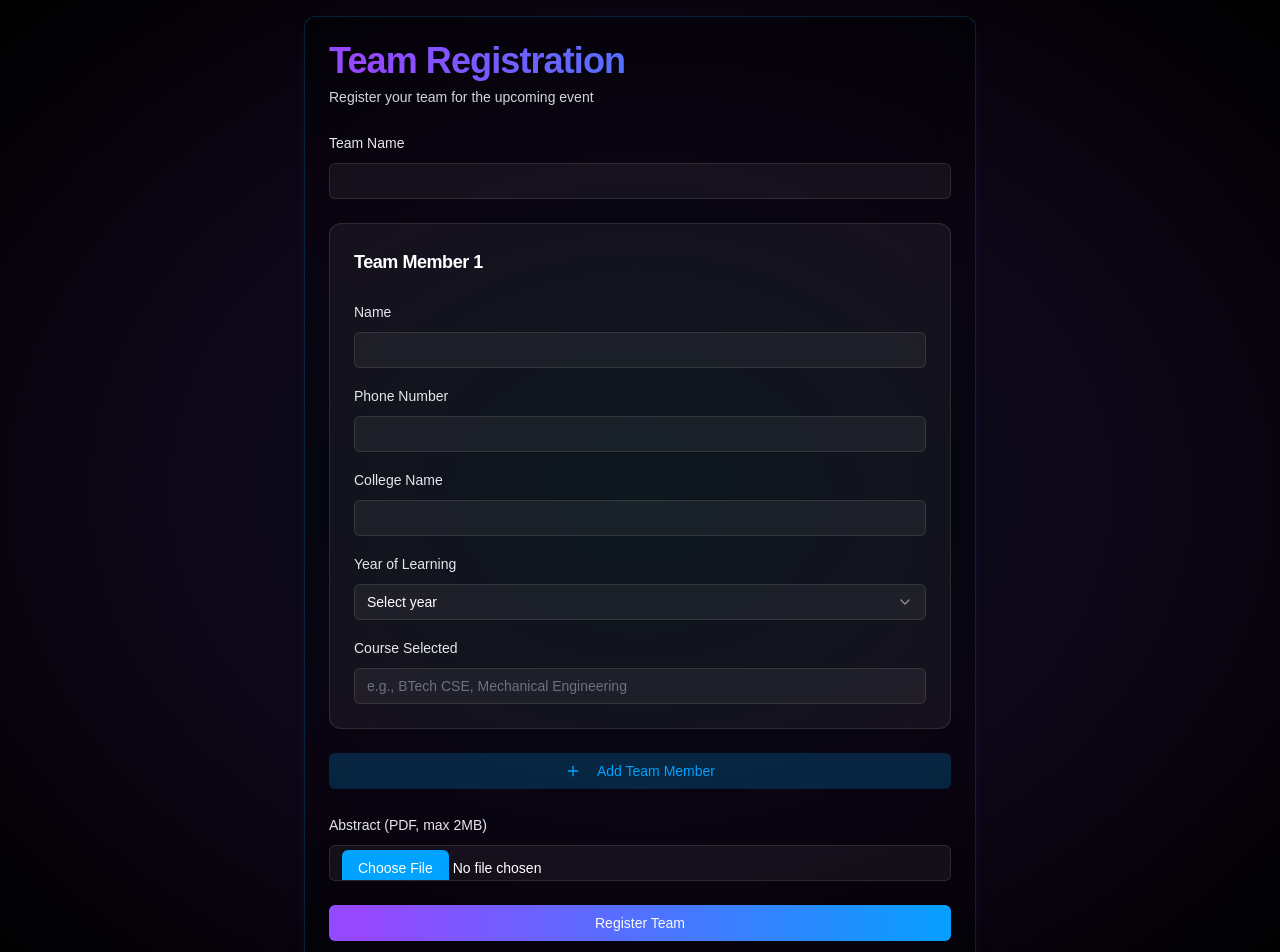
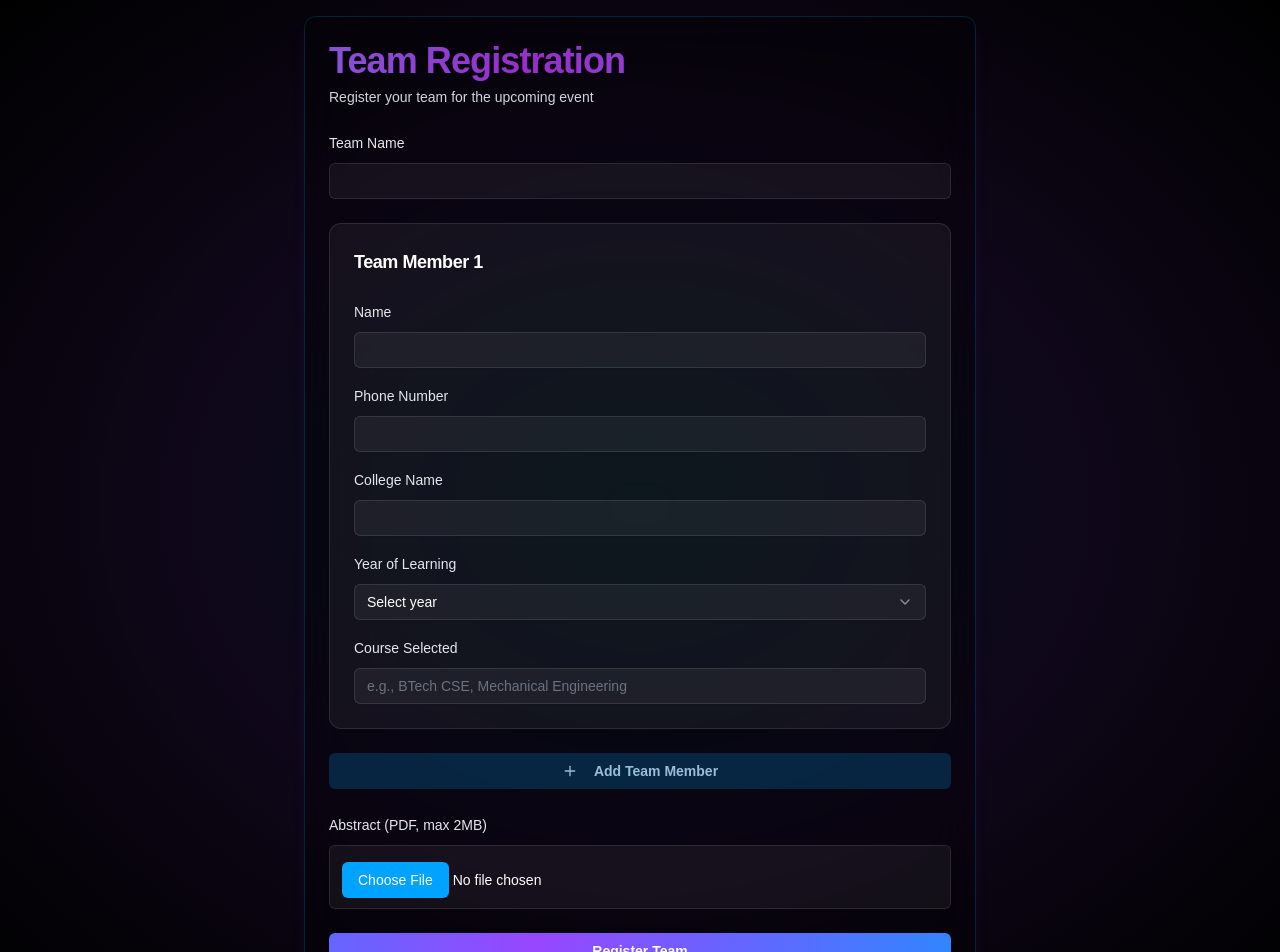
Before and after one commit to vaishakhsnair/scale_up_reg, a Next.js app: page / in a window 1280 px wide. Shown: the top 952 px of the page. Built offline with nearby package versions, Linux system fonts and the light colour scheme.

Commit message:
Update TeamRegistrationForm styles and enhance Tailwind CSS configuration

```diff
--- a/components/TeamRegistrationForm.tsx
+++ b/components/TeamRegistrationForm.tsx
@@ -76,7 +76,7 @@ export default function TeamRegistrationForm() {
       >
         <Card className="bg-black/30 backdrop-blur-xl border-primary-blue/20 shadow-lg shadow-primary-purple/10">
           <CardHeader>
-            <CardTitle className="text-4xl font-bold text-transparent bg-clip-text bg-gradient-to-r from-primary-blue via-primary-purple to-primary-blue animate-gradient-x">
+            <CardTitle className="text-4xl font-bold text-transparent bg-clip-text bg-gradient-to-r from-[#639BF2] via-[#982dca] to-[#639BF2] animate-gradient-x">
               Team Registration
             </CardTitle>
             <CardDescription className="text-gray-300">
@@ -187,7 +187,7 @@ export default function TeamRegistrationForm() {
                             <SelectTrigger className="bg-white/5 border-white/10 text-white">
                               <SelectValue placeholder="Select year" />
                             </SelectTrigger>
-                            <SelectContent>
+                            <SelectContent className="bg-[#f9fcff09] backdrop-blur-md border-[#4d415296]  text-white">
                               {yearOptions.map((year) => (
                                 <SelectItem key={year} value={year}>
                                   {year}
@@ -231,7 +231,7 @@ export default function TeamRegistrationForm() {
                         type="button"
                         variant="destructive"
                         onClick={() => remove(index)}
-                        className="w-full"
+                        className="w-full border-red-500 text-primary-red/50 font-semibold text-red-500 bg-red-500/10 hover:bg-red-500/20"
                       >
                         <Trash2 className="w-4 h-4 mr-2" />
                         Remove Member
@@ -245,7 +245,7 @@ export default function TeamRegistrationForm() {
                 <Button
                   type="button"
                   onClick={() => append({} as TeamMember)}
-                  className="w-full bg-primary-blue/20 hover:bg-primary-blue/30 text-primary-blue"
+                  className="w-full bg-primary-blue/20 hover:bg-primary-blue/30  font-semibold text-[#98bed8]"
                 >
                   <Plus className="w-4 h-4 mr-2" />
                   Add Team Member
@@ -271,7 +271,7 @@ export default function TeamRegistrationForm() {
                         "File size must be less than 2MB",
                     },
                   })}
-                  className="bg-white/5 border-white/10 text-white file:bg-primary-blue file:text-white file:border-0 file:rounded-md file:px-4 file:py-2 hover:file:bg-primary-purple transition-colors"
+                  className="bg-white/5 h-16 border-white/10 text-white pt-4 file:bg-primary-blue file:text-white file:border-0 file:rounded-md file:px-4 file:py-2 hover:file:bg-primary-purple transition-all  cursor-pointer duration-200"
                 />
                 {errors.abstract && (
                   <p className="text-red-500 text-sm">
@@ -282,7 +282,7 @@ export default function TeamRegistrationForm() {
 
               <Button
                 type="submit"
-                className="w-full bg-gradient-to-r from-primary-blue via-primary-purple to-primary-blue hover:opacity-90 transition-opacity animate-gradient-x"
+                className="w-full bg-gradient-to-r font-semibold from-primary-blue via-primary-purple to-primary-blue hover:opacity-90 transition-opacity animate-gradient-x"
                 disabled={isLoading}
               >
                 {isLoading ? (
--- a/tailwind.config.ts
+++ b/tailwind.config.ts
@@ -11,72 +11,72 @@ export default {
     extend: {
       colors: {
         primary: {
-  				blue: '#00A3FF',
-  				purple: '#9747FF',
-  				DEFAULT: 'hsl(var(--primary))',
-  				foreground: 'hsl(var(--primary-foreground))'
+          blue: "#00A3FF",
+          purple: "#9747FF",
+          DEFAULT: "hsl(var(--primary))",
+          foreground: "hsl(var(--primary-foreground))",
         },
-  			background: 'hsl(var(--background))',
-  			foreground: 'hsl(var(--foreground))',
+        background: "hsl(var(--background))",
+        foreground: "hsl(var(--foreground))",
         card: {
-  				DEFAULT: 'hsl(var(--card))',
-  				foreground: 'hsl(var(--card-foreground))'
+          DEFAULT: "hsl(var(--card))",
+          foreground: "hsl(var(--card-foreground))",
         },
         popover: {
-  				DEFAULT: 'hsl(var(--popover))',
-  				foreground: 'hsl(var(--popover-foreground))'
+          DEFAULT: "hsl(var(--popover))",
+          foreground: "hsl(var(--popover-foreground))",
         },
         secondary: {
-  				DEFAULT: 'hsl(var(--secondary))',
-  				foreground: 'hsl(var(--secondary-foreground))'
+          DEFAULT: "hsl(var(--secondary))",
+          foreground: "hsl(var(--secondary-foreground))",
         },
         muted: {
-  				DEFAULT: 'hsl(var(--muted))',
-  				foreground: 'hsl(var(--muted-foreground))'
+          DEFAULT: "hsl(var(--muted))",
+          foreground: "hsl(var(--muted-foreground))",
         },
         accent: {
-  				DEFAULT: 'hsl(var(--accent))',
-  				foreground: 'hsl(var(--accent-foreground))'
+          DEFAULT: "hsl(var(--accent))",
+          foreground: "hsl(var(--accent-foreground))",
         },
         destructive: {
-  				DEFAULT: 'hsl(var(--destructive))',
-  				foreground: 'hsl(var(--destructive-foreground))'
+          DEFAULT: "hsl(var(--destructive))",
+          foreground: "hsl(var(--destructive-foreground))",
         },
-  			border: 'hsl(var(--border))',
-  			input: 'hsl(var(--input))',
-  			ring: 'hsl(var(--ring))',
+        border: "hsl(var(--border))",
+        input: "hsl(var(--input))",
+        ring: "hsl(var(--ring))",
         chart: {
-  				'1': 'hsl(var(--chart-1))',
-  				'2': 'hsl(var(--chart-2))',
-  				'3': 'hsl(var(--chart-3))',
-  				'4': 'hsl(var(--chart-4))',
-  				'5': 'hsl(var(--chart-5))'
-  			}
+          "1": "hsl(var(--chart-1))",
+          "2": "hsl(var(--chart-2))",
+          "3": "hsl(var(--chart-3))",
+          "4": "hsl(var(--chart-4))",
+          "5": "hsl(var(--chart-5))",
+        },
       },
       backgroundImage: {
-  			'gradient-radial': 'radial-gradient(var(--tw-gradient-stops))'
+        "gradient-radial": "radial-gradient(var(--tw-gradient-stops))",
       },
       animation: {
-  			'gradient-x': 'gradient-x 15s ease infinite'
+        "gradient-x": "gradient-x 8s ease-in-out infinite",
       },
       keyframes: {
-  			'gradient-x': {
-  				'0%, 100%': {
-  					'background-size': '200% 200%',
-  					'background-position': 'left center'
+        "gradient-x": {
+          "0%, 100%": {
+            "background-size": "200% 200%",
+            "background-position": "left center",
           },
-  				'50%': {
-  					'background-size': '200% 200%',
-  					'background-position': 'right center'
-  				}
-  			}
+          "50%": {
+            "background-size": "200% 200%",
+            "background-position": "right center",
+          },
+        },
       },
       borderRadius: {
-  			lg: 'var(--radius)',
-  			md: 'calc(var(--radius) - 2px)',
-  			sm: 'calc(var(--radius) - 4px)'
-  		}
-  	}
+        lg: "var(--radius)",
+        md: "calc(var(--radius) - 2px)",
+        sm: "calc(var(--radius) - 4px)",
       },
-    plugins: [require("tailwindcss-animate")]
+    },
+  },
+  plugins: [require("tailwindcss-animate")],
 } satisfies Config;
```
Lines whose indentation alone changed are shown as unchanged.
